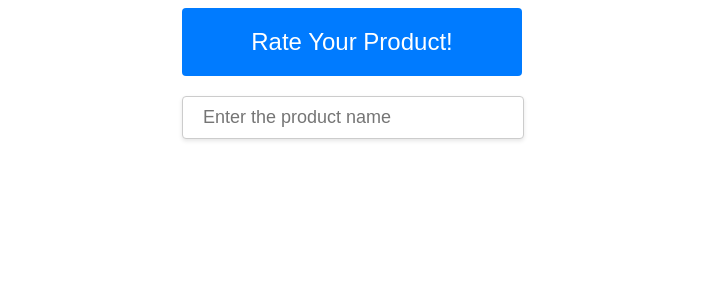
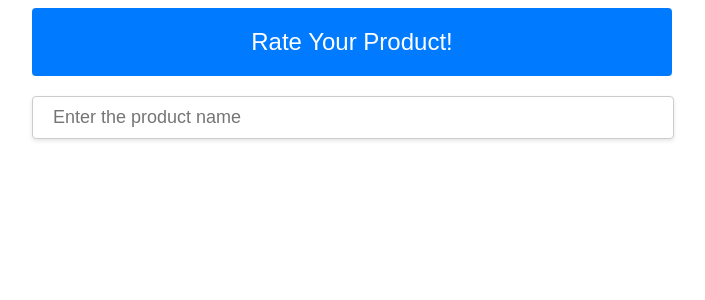
Before and after one commit to ImJakubPuchala/Angular-App-For-Product-Review, an Angular app: page / in a window 1280 px wide. Shown: the top 300 px of the page, without its empty margins (287-992 px from the left). Built offline with nearby package versions, Linux system fonts and the light colour scheme.

Commit message:
Css @media

```diff
--- a/src/app/Components/review-form/review-form.component.css
+++ b/src/app/Components/review-form/review-form.component.css
@@ -1,5 +1,16 @@
+@media only screen and (max-width: 700px) {
+  .rating {
+    width: 300px;
+  }
+}
+
+@media only screen and (min-width: 700px) {
+  .rating {
+    width: 600px;
+  }
+}
+
 .rating {
-  width: 300px;
   margin-top: 20px;
   padding: 20px;
   border: 1px solid #ccc;
--- a/src/app/Components/search-product/search-product.component.css
+++ b/src/app/Components/search-product/search-product.component.css
@@ -1,5 +1,22 @@
+@media only screen and (max-width: 700px) {
+  .form-control {
+    width: 300px;
+  }
+  .list-group {
+    width: 340px;
+  }
+}
+
+@media only screen and (min-width: 700px) {
+  .form-control {
+    width: 600px;
+  }
+  .list-group {
+    width: 640px;
+  }
+}
+
 .form-control {
-  width: 300px;
   padding: 10px 20px;
   font-size: 18px;
   border: 1px solid #ccc;
@@ -9,7 +26,6 @@
 
 .list-group {
   font-size: 18px;
-  width: 340px;
   margin-top: 5px;
   border-radius: 0 0 4px 4px;
   box-shadow: 0 4px 8px rgba(0, 0, 0, 0.1);
--- a/src/app/app.component.css
+++ b/src/app/app.component.css
@@ -1,5 +1,16 @@
+@media only screen and (max-width: 700px) {
+  .banner {
+    width: 300px;
+  }
+}
+
+@media only screen and (min-width: 700px) {
+  .banner {
+    width: 600px;
+  }
+}
+
 .banner {
-  width: 300px;
   padding: 20px;
   margin-bottom: 20px;
   border-radius: 4px;
@@ -32,3 +43,7 @@
 .clearSearchButton:hover {
   background-color: #ddd;
 }
+
+* {
+    transition: all 0.3s;
+}
```
